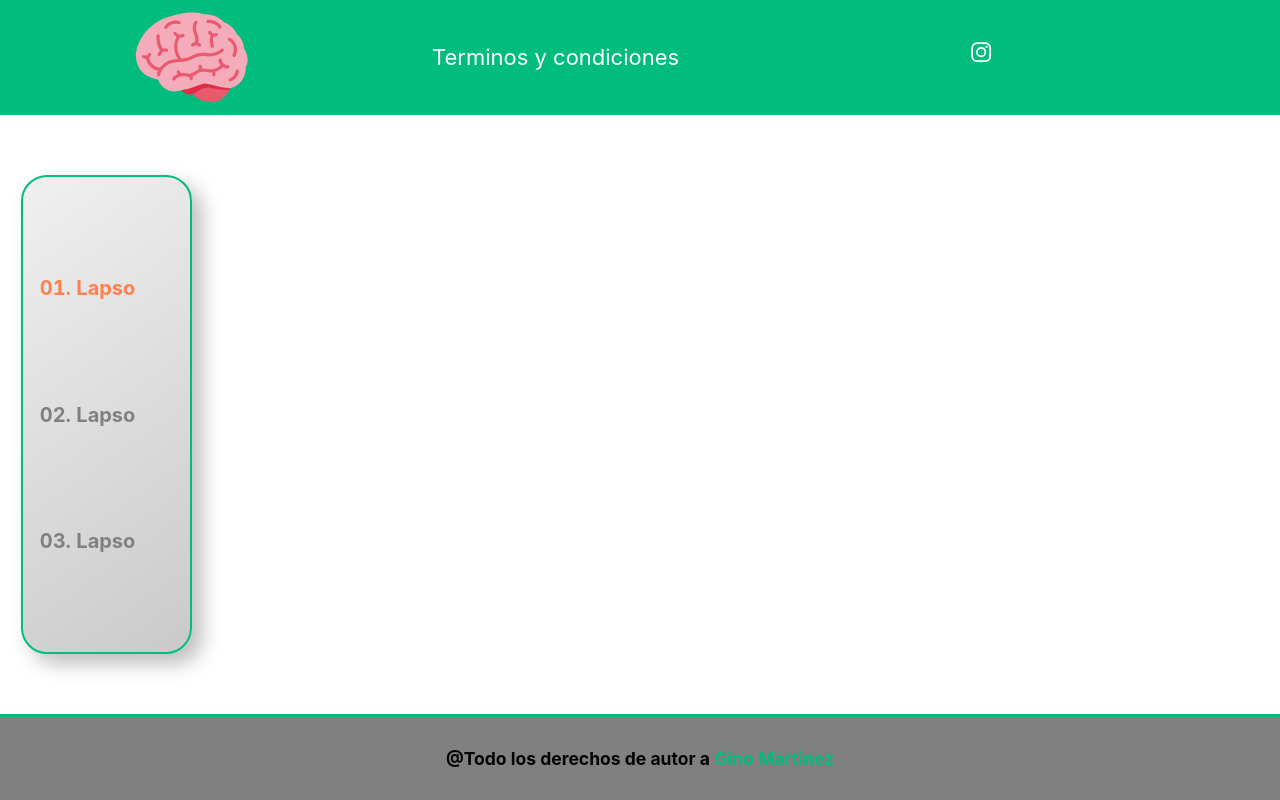
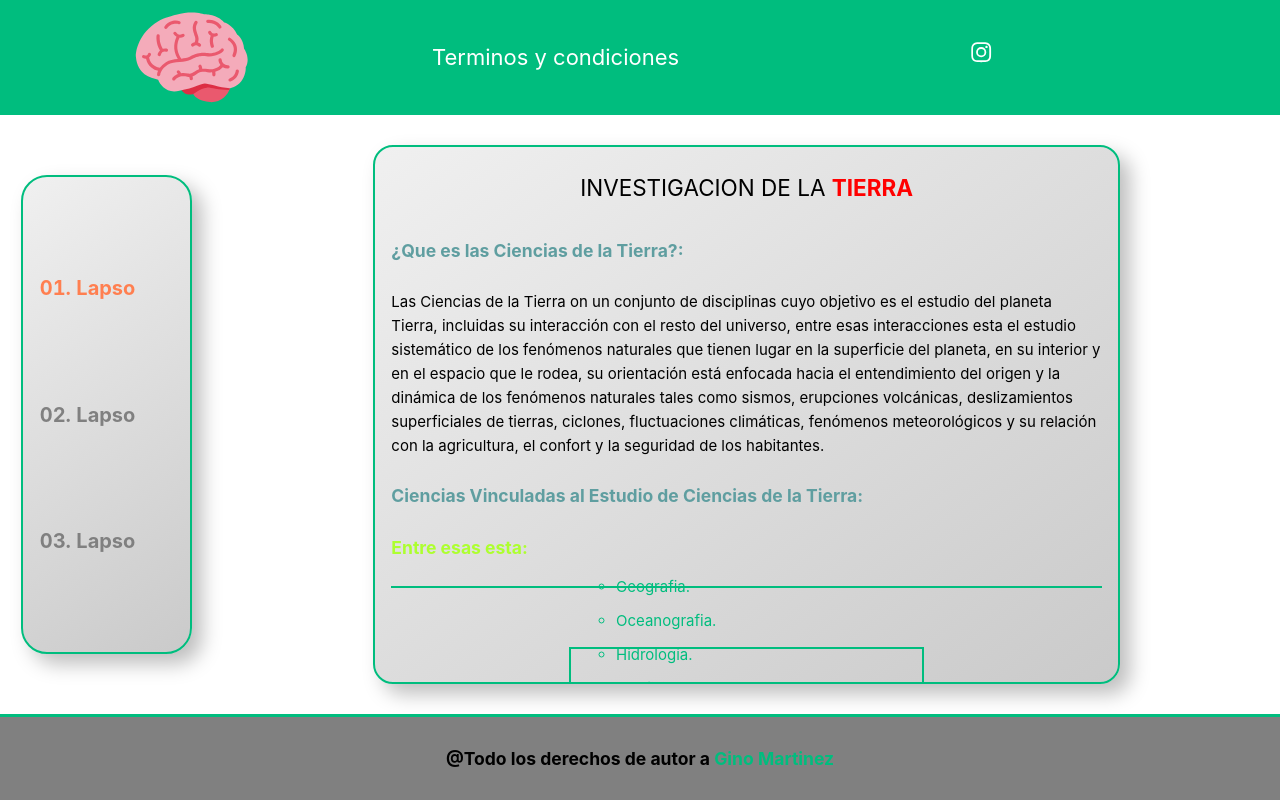
Before and after one commit to GinoMartinez080808/Proyecto-Inv-del-liceo, a Vue app in the folder inv-lic/: page /clase1ct in a window 1280 px wide. Built offline with nearby package versions, Linux system fonts and the light colour scheme.

Commit message:
modified:   inv-lic/src/App.vue 	modified:   inv-lic/src/router/index.js 	new file:   inv-lic/src/views/Lapso1/ciencias de la tierra/Clase1View.vue

```diff
--- a/inv-lic/src/App.vue
+++ b/inv-lic/src/App.vue
@@ -206,7 +206,7 @@ const biolM = ref(true)
           ciM = true;
           linksM = true;
         }"><</p>
-        <li class="ci"> <RouterLink class="ci" to="/">Clase</RouterLink>
+        <li class="ci"> <RouterLink class="ci" to="/clase1ct">Clase</RouterLink>
           </li>
         <li class="ci"><RouterLink class="ci" to="/about">Clase</RouterLink></li>
         <li class="ci"><RouterLink class="ci" to="/about">Clase</RouterLink></li>
--- a/inv-lic/src/router/index.js
+++ b/inv-lic/src/router/index.js
@@ -40,6 +40,14 @@ const router = createRouter({
       // this generates a separate chunk (About.[hash].js) for this route
       // which is lazy-loaded when the route is visited.
       component: () => import('../views/Lapso1/quimica/Clase1View.vue')
+    },
+    {
+      path: '/clase1ct',
+      name: 'clase1ct',
+      // route level code-splitting
+      // this generates a separate chunk (About.[hash].js) for this route
+      // which is lazy-loaded when the route is visited.
+      component: () => import('../views/Lapso1/ciencias de la tierra/Clase1View.vue')
     }
   ]
 })
--- /dev/null
+++ b/inv-lic/src/views/Lapso1/ciencias de la tierra/Clase1View.vue
@@ -0,0 +1,74 @@
+<script setup>
+
+</script>
+
+<template>
+  <div class="pag">
+    <div style="width: 100%; display: flex; align-items: center; justify-content: center; height: 10%;">
+        <h2>INVESTIGACION DE LA <span style="color: red; font-weight: bold;">TIERRA</span></h2>
+    </div>
+    <br>
+    <h3 style="color: cadetblue; font-weight: bold;">
+      ¿Que es las Ciencias de la Tierra?:
+    </h3>
+    <br>
+    <h4>
+        Las Ciencias de la Tierra on un conjunto de disciplinas cuyo objetivo es el estudio del planeta Tierra, incluidas su interacción con el resto del universo, entre esas interacciones esta el estudio sistemático de los fenómenos naturales que tienen lugar en la superficie del planeta, en su interior y en el espacio que le rodea, su orientación está enfocada hacia el entendimiento del origen y la dinámica de los fenómenos naturales tales como sismos, erupciones volcánicas, deslizamientos superficiales de tierras, ciclones, fluctuaciones climáticas, fenómenos meteorológicos y su relación con la agricultura, el confort y la seguridad de los habitantes.
+</h4>
+<br>
+<h3 style="color: cadetblue; font-weight: bold;">
+      Ciencias Vinculadas al Estudio de Ciencias de la Tierra:
+    </h3>
+<br>
+<h3 style="color: greenyellow; font-weight: bold;">
+      Entre esas esta:
+    </h3>
+ <br>
+ <div style="width: 100%; display: flex; align-items: center; justify-content: center; height: 30vh; border-bottom: 2px solid hsla(160, 100%, 37%, 1); border-top: 2px solid hsla(160, 100%, 37%, 1);">
+      <ul style="height: 50%; width: 50%; display: flex; justify-content: center; flex-direction: column; border: 2px solid hsla(160, 100%, 37%, 1); list-style:circle ; color: hsla(160, 100%, 37%, 1);">
+        <li style="margin-top: 5px; margin-bottom: 5px;">Geografia.</li>
+        <li style="margin-top: 5px; margin-bottom: 5px;">Oceanografia.</li>
+        <li style="margin-top: 5px; margin-bottom: 5px;">Hidrologia.</li>
+        <li style="margin-top: 5px; margin-bottom: 5px;">Geofisica.</li>
+        <li style="margin-top: 5px; margin-bottom: 5px;">Geoquimica.</li>
+        <li style="margin-top: 5px; margin-bottom: 5px;">Geologia.</li>
+        <li style="margin-top: 5px; margin-bottom: 5px;">Geografia Fisica.</li>
+        <li style="margin-top: 5px; margin-bottom: 5px;">Ciencias del Suelo.</li>
+      </ul>
+</div>
+
+<br>
+<h3 style="color: cadetblue; font-weight: bold;">
+      Que Herramientas son de uso frecuente en las ciencias de la tierra:
+    </h3>
+<br>
+<h4>
+Esas herramientas provienen de la la geología, la cronología, la física, la química, la geografía, la biología y las matemáticas, entre esas herramientas estan: La microscopía electrónica de barrido, las brújulas, los martillos para rocas, las lupas y las cartillas de campo .
+</h4>
+    <br>
+    <h3 style="color: cadetblue; font-weight: bold;">
+      Pertinecia Social de las Ciencias de la Tierra:
+    </h3>
+    <br>
+    <h4>
+        La aplicación social de estos conocimientos está dirigida principalmente en la prevención de desastres, ya que es posible saber donde tienen mayor probabilidad de ocurrir, como se distribuiría en daño o el impacto a la población e infraestructura ante estos fenómenos.
+</h4>
+<br>
+
+  </div>
+</template>
+<style scoped>
+
+h2{
+  color: black;
+}
+h1{
+color: black;
+}
+h3{
+color: black;
+}
+h4{
+ color: black;
+}
+</style>
```
